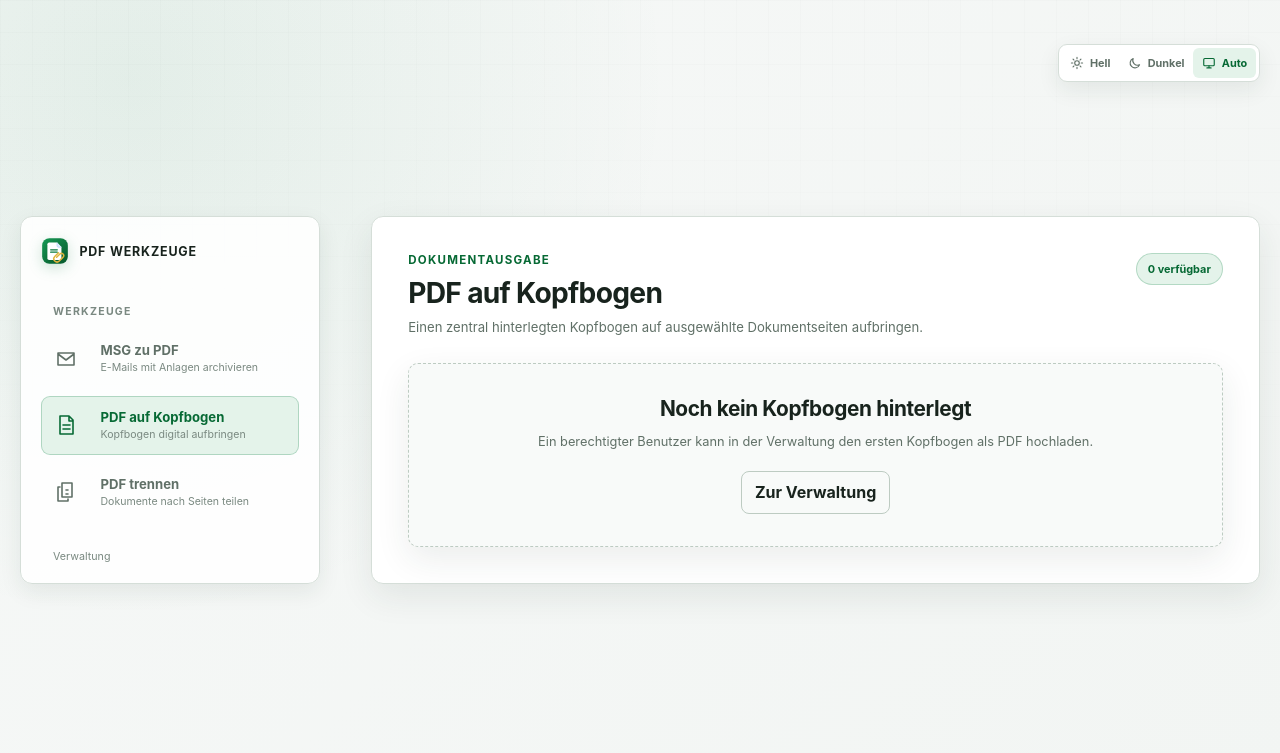
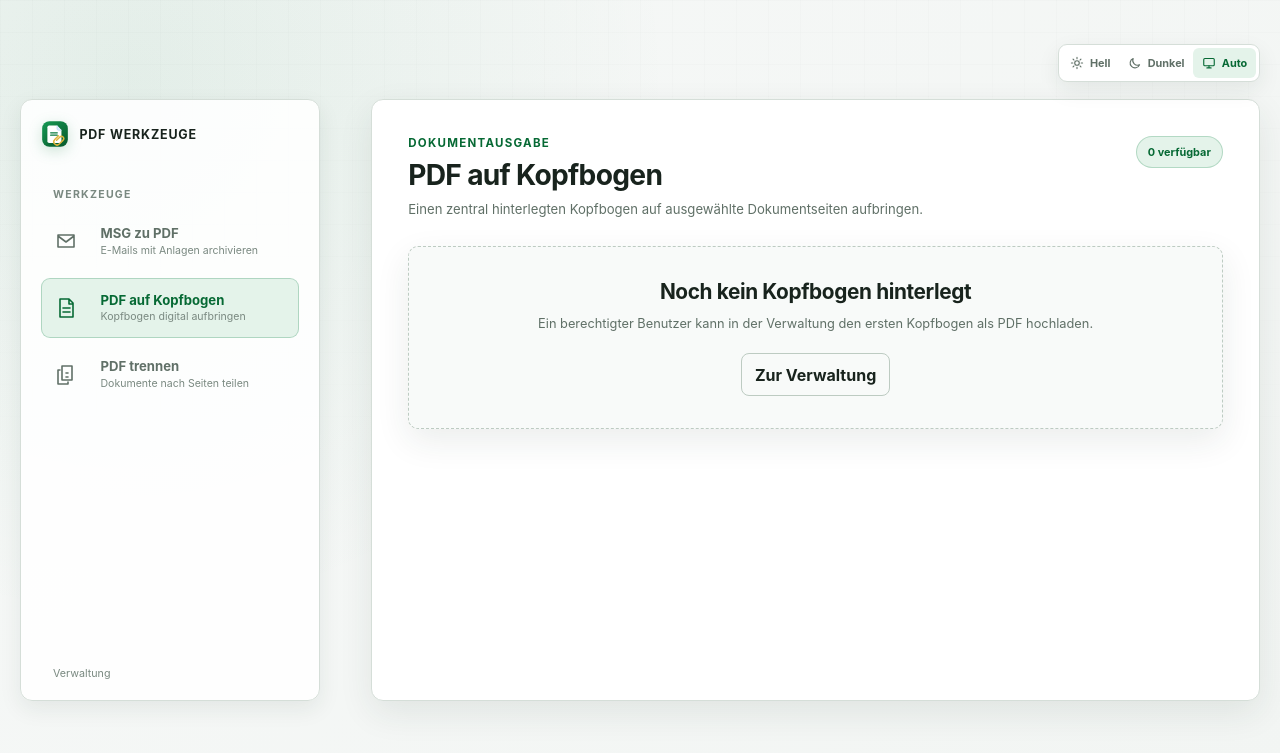
Before and after one commit to sandavdesigns/pdf-convert, a Flask app: page /werkzeuge/kopfbogen in a window 1280 px wide. Shown: the top 753 px of the page. Run offline with Flask 3, Linux system fonts and the light colour scheme; data that the repository does not hold is empty.

Commit message:
Keep tool panels at a stable height

```diff
--- a/app/static/styles.css
+++ b/app/static/styles.css
@@ -780,6 +780,10 @@ dialog,
   width: 100%;
 }
 
+.converter.tool-window {
+  min-height: 602px;
+}
+
 .converter.narrow {
   max-width: 620px;
   margin: auto;
@@ -1025,6 +1029,10 @@ code {
     padding-top: 0;
   }
 
+  .converter.tool-window {
+    min-height: 0;
+  }
+
   .shell > .theme-switcher {
     position: fixed;
     top: 16px;
--- a/app/templates/index.html
+++ b/app/templates/index.html
@@ -1,7 +1,7 @@
 {% extends "base.html" %}
 {% block title %}MSG zu PDF · PDF Werkzeuge{% endblock %}
 {% block content %}
-  <section class="converter" aria-labelledby="converter-title">
+  <section class="converter tool-window" aria-labelledby="converter-title">
     <div class="panel-heading">
       <div>
         <p class="step">E-Mail-Archivierung</p>
--- a/app/templates/letterhead.html
+++ b/app/templates/letterhead.html
@@ -1,7 +1,7 @@
 {% extends "base.html" %}
 {% block title %}PDF auf Kopfbogen · PDF Werkzeuge{% endblock %}
 {% block content %}
-  <section class="converter" aria-labelledby="letterhead-title">
+  <section class="converter tool-window" aria-labelledby="letterhead-title">
     <div class="panel-heading">
       <div>
         <p class="step">Dokumentausgabe</p>
--- a/app/templates/split.html
+++ b/app/templates/split.html
@@ -1,7 +1,7 @@
 {% extends "base.html" %}
 {% block title %}PDF trennen · PDF Werkzeuge{% endblock %}
 {% block content %}
-  <section class="converter" aria-labelledby="split-title">
+  <section class="converter tool-window" aria-labelledby="split-title">
     <div class="panel-heading">
       <div>
         <p class="step">Seitenverarbeitung</p>
```
